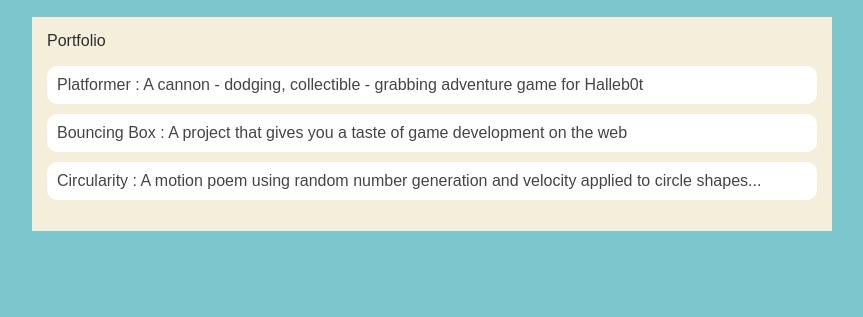
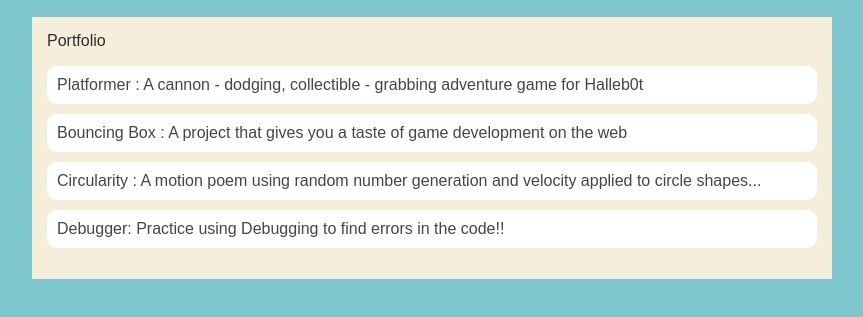
Before and after one commit to Sedrickparker1/Sedrick-github-Parker.github.io, a plain HTML site: page portfolio.html in a window 1280 px wide. Shown: the part 109-426 px from the top of the page, without its empty margins (208-1071 px from the left). Drawn offline with Linux system fonts and the light colour scheme.

Commit message:
added debugger to porfilio

```diff
--- a/portfolio.html
+++ b/portfolio.html
@@ -113,6 +113,7 @@
                                 development on the web </a></li>
                         <li><a href="projects/circularity/">Circularity : A motion poem using random number generation
                                 and velocity applied to circle shapes...</a></li>
+                        <li><a href="asd-projects/debugging-exercise/">Debugger: Practice using Debugging to find errors in the code!! </a></li>
                     </ul>
                 </div>
             </main>
```
